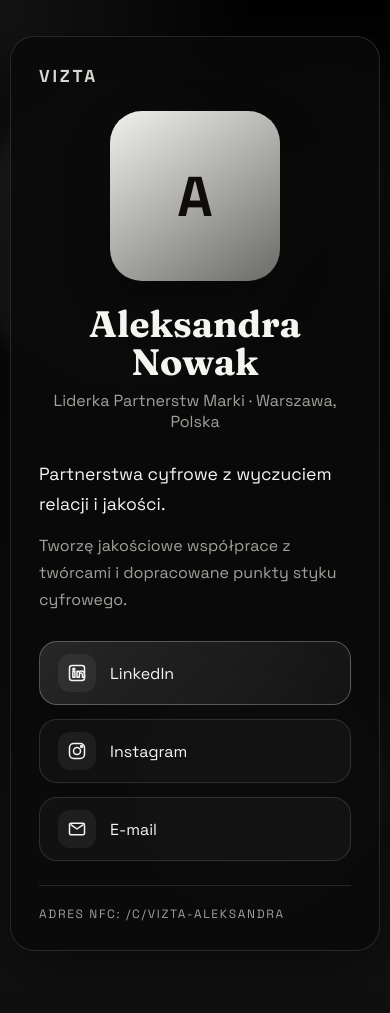
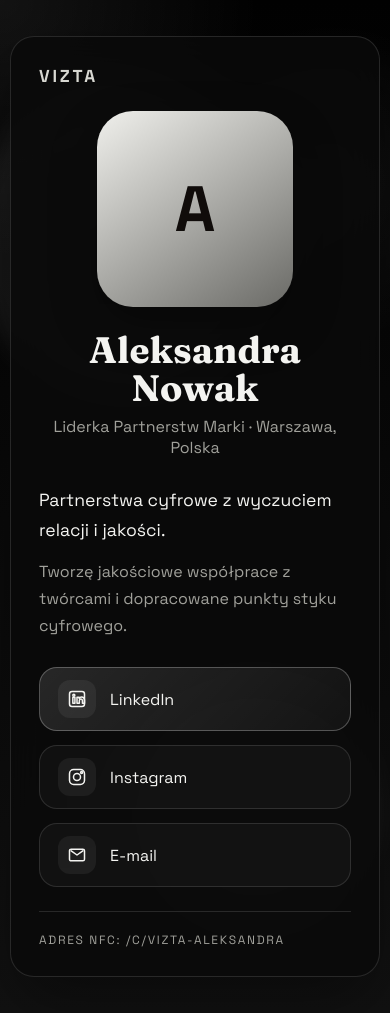
Before and after one commit to marceelkacz03/vizta, a FastAPI app: page /u/aleksandra-nowak in a window 390 px wide. Before the commit the page ends 951 px from the top, so only its background shows below. Run offline with FastAPI, Linux system fonts and the light colour scheme.

Commit message:
Update styles.css

```diff
--- a/VIZTA_UPLOAD/app/static/css/styles.css
+++ b/VIZTA_UPLOAD/app/static/css/styles.css
@@ -410,16 +411,16 @@ svg {
 }
 
 .profile-avatar--profile {
-    width: 220px;
-    height: 220px;
-    border-radius: 42px;
-    font-size: 4.8rem;
+    width: 252px;
+    height: 252px;
+    border-radius: 46px;
+    font-size: 5.2rem;
     flex-shrink: 0;
     box-shadow: 0 20px 48px rgba(0, 0, 0, 0.28);
 }
 
 .profile-avatar--profile img {
-    border-radius: 42px;
+    border-radius: 46px;
 }
 
 .profile-card h1 {
@@ -847,13 +871,13 @@ svg {
     }
 
     .profile-avatar--profile {
-        width: 170px;
-        height: 170px;
-        border-radius: 32px;
-        font-size: 3.5rem;
+        width: 196px;
+        height: 196px;
+        border-radius: 36px;
+        font-size: 4rem;
     }
 
     .profile-avatar--profile img {
-        border-radius: 32px;
+        border-radius: 36px;
     }
 }
```
Also changed, not shown: other parts of VIZTA_UPLOAD/app/static/css/styles.css (+45 -21 lines).
